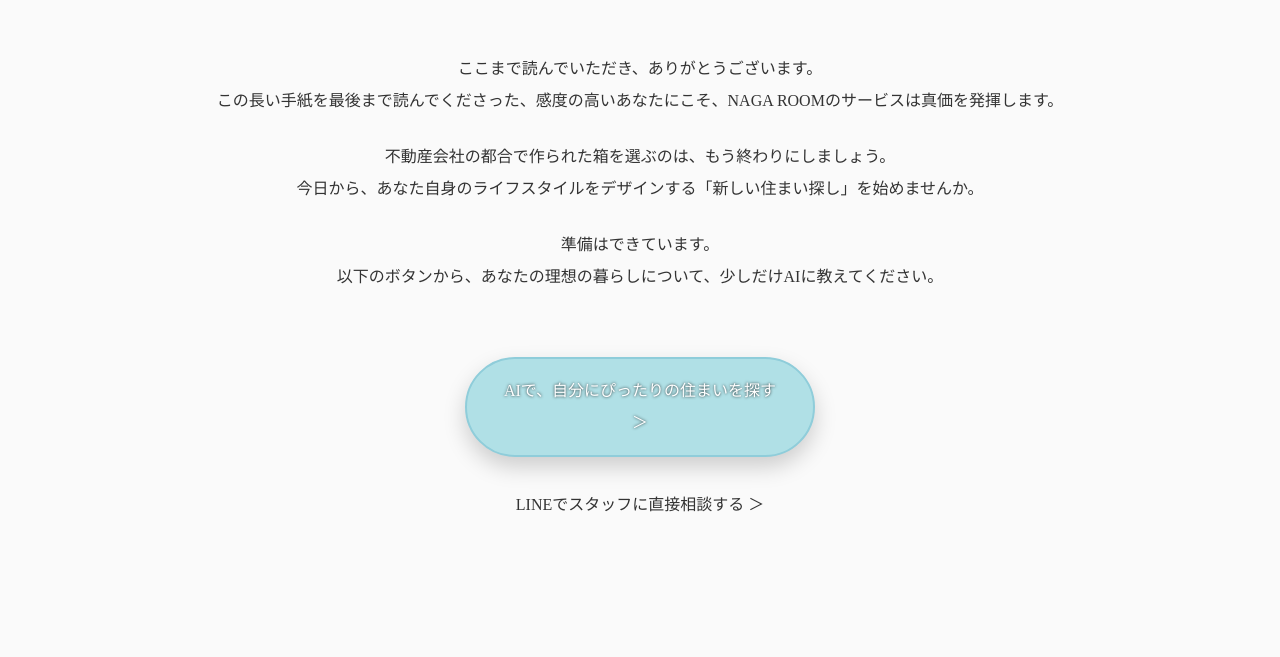
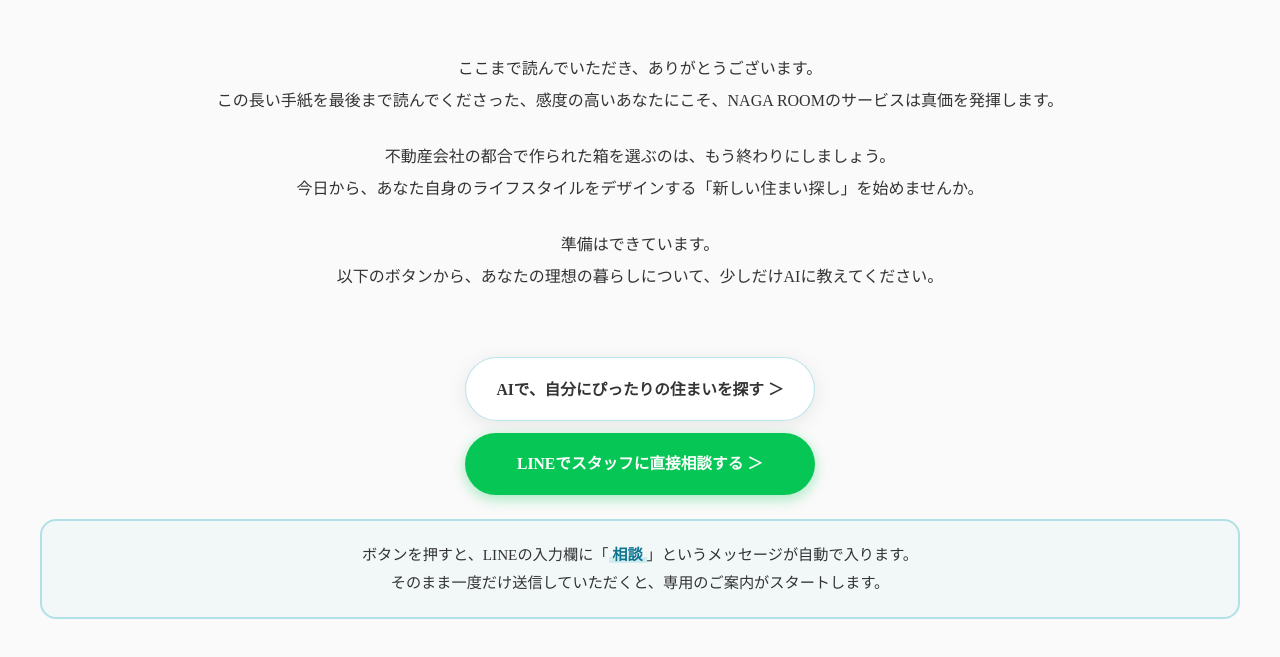
Before and after one commit to youtaidajin4-beep/portfolio, a plain HTML site: page bestroom.html in a window 1280 px wide. Shown: the part 3517-4174 px from the top of the page. Before the commit the page ends 4146 px from the top, so only its background shows below. Drawn offline with Linux system fonts and the light colour scheme.

Commit message:
Update LINE CTA design and guidance
Made-with: Cursor

```diff
--- a/bestroom.html
+++ b/bestroom.html
@@ -173,50 +173,76 @@
             margin-top: 4rem;
         }
 
-        .btn-main {
-            display: inline-block;
-            padding: 1rem 2rem;
-            border: 2px solid var(--accent-blue-hover);
-            background: var(--accent-blue);
-            color: #ffffff;
-            font-family: var(--font-family-japanese);
+        .line-cta-buttons {
+            display: flex;
+            flex-direction: column;
+            gap: 0.75rem;
+            align-items: center;
+        }
+        .cta-btn {
+            display: inline-flex;
+            align-items: center;
+            justify-content: center;
+            gap: 0.5rem;
+            padding: 0.95rem 1.75rem;
+            font-size: 0.98rem;
+            font-weight: 600;
+            border-radius: 9999px;
+            cursor: pointer;
+            -webkit-tap-highlight-color: transparent;
             text-decoration: none;
-            transition: background-color 0.4s, color 0.4s;
-            cursor: pointer;
+            transition: opacity 0.2s, transform 0.1s, box-shadow 0.2s, background 0.2s, color 0.2s;
             width: 100%;
             max-width: 350px;
-            margin-bottom: 1.5rem;
             box-sizing: border-box;
-            box-shadow: 0 10px 22px rgba(0,0,0,0.18);
-            border-radius: 9999px;
-            text-shadow: 0 0 3px rgba(0,0,0,0.8);
         }
-        .btn-main:hover {
-            background-color: var(--accent-blue-hover);
+        .cta-btn-ai {
+            color: var(--main-text-color);
+            background: #ffffff;
+            border: 1px solid rgba(176, 224, 230, 0.85);
+            box-shadow: 0 4px 20px rgba(0, 0, 0, 0.08);
+        }
+        .cta-btn-ai:hover {
+            background: rgba(176, 224, 230, 0.18);
+            transform: translateY(-1px);
+        }
+        .cta-btn-ai:focus-visible {
+            outline: 2px solid var(--accent-blue);
+            outline-offset: 2px;
+        }
+        .cta-btn-line {
             color: #ffffff;
+            background: #06c755;
+            border: none;
+            box-shadow: 0 4px 14px rgba(6, 199, 85, 0.35);
+        }
+        .cta-btn-line:hover {
+            opacity: 0.96;
+            transform: translateY(-1px);
+            box-shadow: 0 6px 18px rgba(6, 199, 85, 0.45);
+        }
+        .cta-btn-line:focus-visible {
+            outline: 2px solid #06c755;
+            outline-offset: 2px;
         }
 
-        .btn-sub {
-            display: inline-block;
-            padding: 0.5rem 1rem;
-            color: var(--main-text-color);
-            font-family: var(--font-family-japanese);
-            text-decoration: none;
-            cursor: pointer;
-            position: relative;
+        .line-guide-box {
+            border: 2px solid var(--accent-blue);
+            border-radius: 1rem;
+            padding: 1.25rem 1.5rem;
+            margin: 1.5rem 0 1.5rem;
+            background: rgba(176, 224, 230, 0.12);
         }
-        .btn-sub::after {
-            content: '';
-            position: absolute;
-            left: 0;
-            bottom: 0;
-            width: 0;
-            height: 1px;
-            background-color: var(--main-text-color);
-            transition: width 0.4s;
+        .line-guide-box p {
+            margin: 0;
+            font-size: 0.95rem;
+            line-height: 1.85;
         }
-        .btn-sub:hover::after {
-            width: 100%;
+        .line-guide-accent {
+            font-weight: 700;
+            color: #0e7490;
+            background: linear-gradient(transparent 65%, rgba(176, 224, 230, 0.5) 65%);
+            padding: 0 0.25em;
         }
     </style>
 </head>
@@ -333,13 +359,21 @@
             以下のボタンから、あなたの理想の暮らしについて、少しだけAIに教えてください。
         </p>
         <div class="button-area">
-            <a href="rental.html" class="btn-main">AIで、自分にぴったりの住まいを探す ＞</a><br>
-            <a href="https://line.me/R/oaMessage/@081nnswr/?%E7%9B%B8%E8%AB%87"
-               class="btn-sub"
-               target="_blank"
-               rel="noopener noreferrer">
-              LINEでスタッフに直接相談する ＞
-            </a>
+            <div class="line-cta-buttons">
+                <a href="rental.html" class="cta-btn cta-btn-ai">AIで、自分にぴったりの住まいを探す ＞</a>
+                <a href="https://line.me/R/oaMessage/@081nnswr/?%E7%9B%B8%E8%AB%87"
+                   class="cta-btn cta-btn-line"
+                   target="_blank"
+                   rel="noopener noreferrer">
+                  LINEでスタッフに直接相談する ＞
+                </a>
+            </div>
+        </div>
+        <div class="line-guide-box">
+            <p>
+                ボタンを押すと、LINEの入力欄に「<span class="line-guide-accent">相談</span>」というメッセージが自動で入ります。<br>
+                そのまま一度だけ送信していただくと、専用のご案内がスタートします。
+            </p>
         </div>
     </section>
 
```
Also changed, not shown: rental.html (+86 -22 lines).
